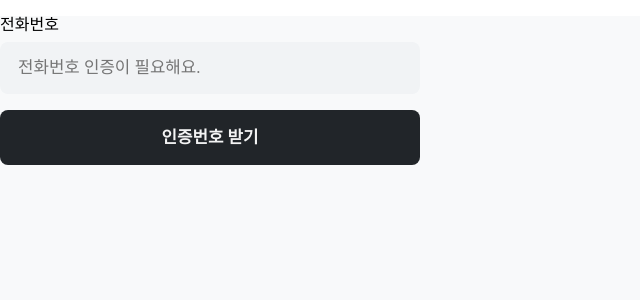
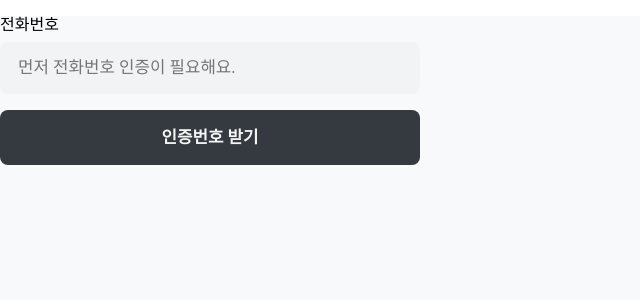
Before and after one commit to ten-thousand/frontend, a Next.js app: page / in a window 1280 px wide. Shown: the top 300 px of the page, without its empty margins (0-640 px from the left). Built offline with nearby package versions, Linux system fonts and the light colour scheme.

Commit message:
Create process for sending auth code in signup

```diff
--- a/components/PhoneAuth/Button.ts
+++ b/components/PhoneAuth/Button.ts
@@ -2,6 +2,7 @@ import styled, { css } from 'styled-components';
 
 type Props = {
   primary?: boolean;
+  disabled?: boolean;
 };
 
 export const Button = styled.button<Props>`
@@ -11,10 +12,10 @@ export const Button = styled.button<Props>`
   font-size: 1.05rem;
   width: 100%;
 
-  ${({ primary }) =>
+  ${({ primary, disabled }) =>
     primary &&
     css`
-      background-color: #212529;
+      background-color: ${!disabled ? '#212529' : '#343a40'};
       color: rgba(255, 255, 255, 0.95);
     `};
 `;
--- a/components/PhoneAuth/Input.tsx
+++ b/components/PhoneAuth/Input.tsx
@@ -3,13 +3,14 @@ import styled from 'styled-components';
 
 type Props = React.HTMLAttributes<HTMLInputElement> & {
   label: string;
+  value: string;
 };
 
-export const Input: React.FC<Props> = ({ label, ...inputProps }) => {
+export const Input: React.FC<Props> = ({ label, value, ...inputProps }) => {
   return (
     <Container>
       <Label>{label}</Label>
-      <TextInput {...inputProps} />
+      <TextInput value={value} {...inputProps} />
     </Container>
   );
 };
--- a/components/PhoneAuth/PhoneAuthForm.tsx
+++ b/components/PhoneAuth/PhoneAuthForm.tsx
@@ -1,13 +1,50 @@
+import { useState } from 'react';
 import styled from 'styled-components';
 
 import { Button } from './Button';
 import { Input } from './Input';
 
 export const PhoneAuthForm = () => {
+  const [phoneNumber, setPhoneNumber] = useState<string>('');
+
+  const [isAuthCodeSent, setAuthCodeSent] = useState<boolean>(false);
+  const [authCode, setAuthCode] = useState<string>('');
+
   return (
     <Container>
-      <Input label="전화번호" placeholder="전화번호 인증이 필요해요." />
-      <Button primary>인증번호 받기</Button>
+      <Input
+        label="전화번호"
+        placeholder="먼저 전화번호 인증이 필요해요."
+        value={phoneNumber}
+        onChange={(event: React.ChangeEvent<HTMLInputElement>) =>
+          setPhoneNumber(event.target.value)
+        }
+      />
+      {isAuthCodeSent && (
+        <Input
+          label="인증번호"
+          placeholder="휴대폰으로 전송된 4자리 인증번호를 입력해주세요."
+          value={authCode}
+          onChange={(event: React.ChangeEvent<HTMLInputElement>) =>
+            setAuthCode(event.target.value)
+          }
+        />
+      )}
+      {!isAuthCodeSent ? (
+        <Button
+          primary
+          disabled={!phoneNumber}
+          onClick={() => {
+            setAuthCodeSent(true);
+          }}
+        >
+          인증번호 받기
+        </Button>
+      ) : (
+        <Button primary disabled={!authCode} onClick={() => {}}>
+          가입하기
+        </Button>
+      )}
     </Container>
   );
 };
```
